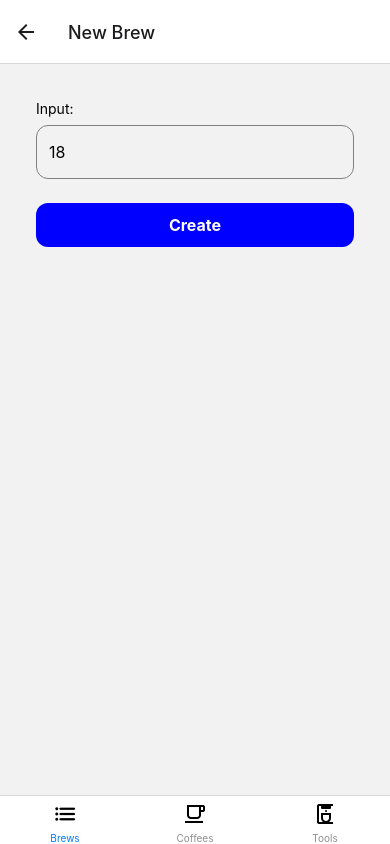
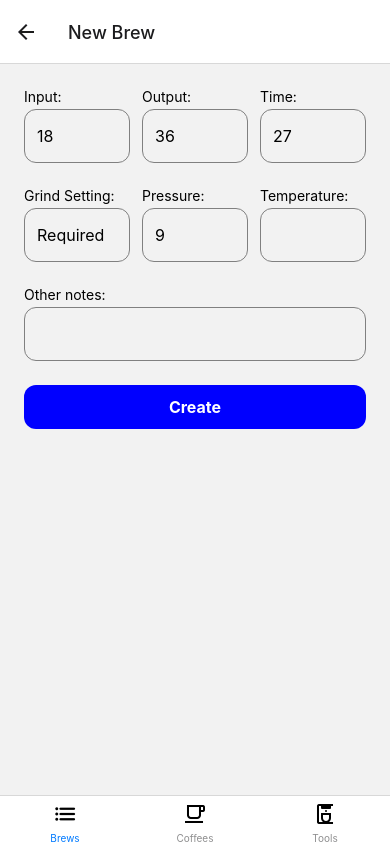
Before and after one commit to leventemathe/coffee-diary, a React Native app in the folder mobile/: screen /NewBrew in a window 390 px wide. Built offline with nearby package versions, Linux system fonts and the light colour scheme; no server answers.

Commit message:
add some of the new brew form

```diff
--- a/mobile/src/components/Form.tsx
+++ b/mobile/src/components/Form.tsx
@@ -9,12 +9,21 @@ export function FormRow({ children }: PropsWithChildren) {
   return <View style={styles.formRow}>{children}</View>;
 }
 
+export function FormCol({ children }: PropsWithChildren) {
+  return <View style={styles.formCol}>{children}</View>;
+}
+
 const styles = StyleSheet.create({
   form: {
     gap: 24,
     margin: 24,
   },
   formRow: {
-    gap: 8,
+    gap: 12,
+    flexDirection: "row",
+  },
+  formCol: {
+    flex: 1,
+    gap: 4,
   },
 });
--- a/mobile/src/components/Input.tsx
+++ b/mobile/src/components/Input.tsx
@@ -12,17 +12,16 @@ export function TextInput(props: TextInputProps) {
 }
 
 type NumberInputProps = Omit<TextInputProps, "value" | "onChange"> & {
-  value: number;
+  value?: number;
   onChange: (value: number) => void;
 };
 
 export function NumberInput({ value, onChange, ...props }: NumberInputProps) {
-  const [displayValue, setDisplayValue] = useState(String(value));
+  const [displayValue, setDisplayValue] = useState(String(value ?? ""));
 
   function onChangeText(str: string) {
     const num = getNumber(str);
     if (num !== undefined) {
-      console.log(num);
       onChange(num);
       setDisplayValue(String(num));
     }
@@ -36,6 +35,7 @@ export function NumberInput({ value, onChange, ...props }: NumberInputProps) {
   // https://github.com/facebook/react-native/issues/23578
   return (
     <RNTextInput
+      {...props}
       style={styles.input}
       keyboardType="numeric"
       defaultValue={displayValue}
--- a/mobile/src/components/NewToolForm.tsx
+++ b/mobile/src/components/NewToolForm.tsx
@@ -3,7 +3,7 @@ import { Text } from "react-native";
 
 import { Button } from "./Button";
 import { ErrorText } from "./ErrorText";
-import { Form, FormRow } from "./Form";
+import { Form, FormCol, FormRow } from "./Form";
 import { TextInput } from "./Input";
 
 export type ToolFormValues = {
@@ -25,6 +25,7 @@ export function NewToolForm({ onSubmit }: NewToolFormProps) {
   return (
     <Form>
       <FormRow>
+        <FormCol>
           <Text>Name:</Text>
           <Controller
             name="name"
@@ -41,8 +42,10 @@ export function NewToolForm({ onSubmit }: NewToolFormProps) {
             )}
           />
           {errors.name && <ErrorText>Name is required.</ErrorText>}
+        </FormCol>
       </FormRow>
       <FormRow>
+        <FormCol>
           <Text>Description:</Text>
           <Controller
             name="description"
@@ -51,6 +54,7 @@ export function NewToolForm({ onSubmit }: NewToolFormProps) {
               <TextInput value={value} onChangeText={onChange} />
             )}
           />
+        </FormCol>
       </FormRow>
       <Button text="Create" onPress={handleSubmit(onSubmit)} />
     </Form>
--- a/mobile/src/screens/NewBrewScreen.tsx
+++ b/mobile/src/screens/NewBrewScreen.tsx
@@ -1,11 +1,60 @@
-import { useForm, Controller } from "react-hook-form";
-import { StyleSheet, Text, View } from "react-native";
+import {
+  useForm,
+  Controller,
+  Control,
+  FieldPath,
+  FieldErrors,
+} from "react-hook-form";
+import { Text } from "react-native";
 
 import { Button } from "@/components/Button";
 import { ErrorText } from "@/components/ErrorText";
-import { Form, FormRow } from "@/components/Form";
-import { NumberInput } from "@/components/Input";
+import { Form, FormCol, FormRow } from "@/components/Form";
+import { NumberInput, TextInput } from "@/components/Input";
 import { CreateBrew } from "@/types/Brew";
+
+type BrewNumberColumnProps = {
+  name: FieldPath<CreateBrew>;
+  title: string;
+  control: Control<CreateBrew>;
+  errors: FieldErrors<CreateBrew>;
+  required?: boolean;
+};
+
+function BrewNumberColumn({
+  name,
+  title,
+  control,
+  errors,
+  required,
+}: BrewNumberColumnProps) {
+  return (
+    <FormCol>
+      <Text>{title}:</Text>
+      <Controller
+        name={name}
+        control={control}
+        rules={{
+          required,
+        }}
+        render={({ field: { onChange, value } }) => {
+          if (typeof value !== "number" && value !== undefined) {
+            throw new Error("Only use BrewNumberColumn for numbers");
+          }
+          return (
+            <NumberInput
+              keyboardType="numeric"
+              placeholder={required ? "Required" : ""}
+              value={value}
+              onChange={onChange}
+            />
+          );
+        }}
+      />
+      {errors.input && <ErrorText>{title} is required.</ErrorText>}
+    </FormCol>
+  );
+}
 
 export function NewBrewScreen() {
   const {
@@ -25,35 +74,64 @@ export function NewBrewScreen() {
   async function onSubmit() {}
 
   return (
-    <View style={styles.view}>
-      <Form>
-        <FormRow>
-          <Text>Input:</Text>
+    <Form>
+      <FormRow>
+        <BrewNumberColumn
+          name="input"
+          title="Input"
+          control={control}
+          errors={errors}
+          required
+        />
+        <BrewNumberColumn
+          name="output"
+          title="Output"
+          control={control}
+          errors={errors}
+          required
+        />
+        <BrewNumberColumn
+          name="time"
+          title="Time"
+          control={control}
+          errors={errors}
+          required
+        />
+      </FormRow>
+      <FormRow>
+        <BrewNumberColumn
+          name="grindSetting"
+          title="Grind Setting"
+          control={control}
+          errors={errors}
+          required
+        />
+        <BrewNumberColumn
+          name="pressure"
+          title="Pressure"
+          control={control}
+          errors={errors}
+        />
+        <BrewNumberColumn
+          name="temperature"
+          title="Temperature"
+          control={control}
+          errors={errors}
+        />
+      </FormRow>
+      <FormRow>
+        <FormCol>
+          <Text>Other notes:</Text>
           <Controller
-            name="input"
+            name="otherNotes"
             control={control}
-            rules={{
-              required: true,
-            }}
             render={({ field: { onChange, value } }) => (
-              <NumberInput
-                keyboardType="numeric"
-                placeholder="Required"
-                value={value}
-                onChange={onChange}
-              />
+              <TextInput value={value} onChangeText={onChange} />
             )}
           />
-          {errors.input && <ErrorText>Name is required.</ErrorText>}
-        </FormRow>
-        <Button text="Create" onPress={handleSubmit(onSubmit)} />
-      </Form>
-    </View>
+        </FormCol>
+      </FormRow>
+      <Button text="Create" onPress={handleSubmit(onSubmit)} />
+    </Form>
   );
 }
-
-const styles = StyleSheet.create({
-  view: {
-    padding: 12,
-  },
-});
--- a/mobile/src/screens/NewCoffeeScreen.tsx
+++ b/mobile/src/screens/NewCoffeeScreen.tsx
@@ -4,7 +4,7 @@ import { Text } from "react-native";
 
 import { Button } from "@/components/Button";
 import { ErrorText } from "@/components/ErrorText";
-import { Form, FormRow } from "@/components/Form";
+import { Form, FormCol, FormRow } from "@/components/Form";
 import { TextInput } from "@/components/Input";
 import { Select } from "@/components/Select";
 import { useCreateCoffee } from "@/mutations/coffee";
@@ -37,6 +37,7 @@ export function NewCoffeeScreen({ navigation }: BottomTabBarProps) {
   return (
     <Form>
       <FormRow>
+        <FormCol>
           <Text>Name:</Text>
           <Controller
             name="name"
@@ -53,8 +54,10 @@ export function NewCoffeeScreen({ navigation }: BottomTabBarProps) {
             )}
           />
           {errors.name && <ErrorText>Name is required.</ErrorText>}
+        </FormCol>
       </FormRow>
       <FormRow>
+        <FormCol>
           <Text>Description:</Text>
           <Controller
             name="description"
@@ -63,8 +66,10 @@ export function NewCoffeeScreen({ navigation }: BottomTabBarProps) {
               <TextInput value={value} onChangeText={onChange} />
             )}
           />
+        </FormCol>
       </FormRow>
       <FormRow>
+        <FormCol>
           <Text>Region:</Text>
           <Controller
             name="region"
@@ -73,8 +78,10 @@ export function NewCoffeeScreen({ navigation }: BottomTabBarProps) {
               <TextInput value={value} onChangeText={onChange} />
             )}
           />
+        </FormCol>
       </FormRow>
       <FormRow>
+        <FormCol>
           <Text>Roast Level:</Text>
           <Controller
             name="roastLevel"
@@ -91,8 +98,10 @@ export function NewCoffeeScreen({ navigation }: BottomTabBarProps) {
               />
             )}
           />
+        </FormCol>
       </FormRow>
       <FormRow>
+        <FormCol>
           <Text>Roast Profile:</Text>
           <Controller
             name="roastProfile"
@@ -109,6 +118,7 @@ export function NewCoffeeScreen({ navigation }: BottomTabBarProps) {
               />
             )}
           />
+        </FormCol>
       </FormRow>
       <Button text="Create" onPress={handleSubmit(onSubmit)} />
     </Form>
```
Lines whose indentation alone changed are shown as unchanged.
